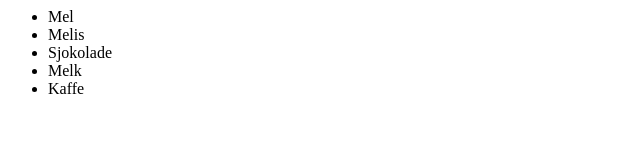
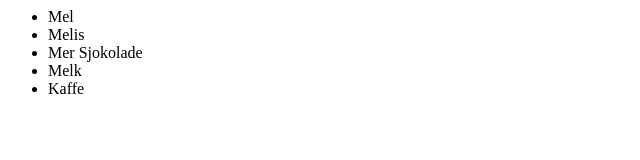
Before and after one commit to niklasraa/newGitTest, a plain HTML site: page index.html in a window 1280 px wide. Shown: the full height of the page, 0-640 px from the left. Drawn offline with Linux system fonts and the light colour scheme.

Commit message:
changed sjokolade

```diff
--- a/index.html
+++ b/index.html
@@ -4,7 +4,7 @@
 			<ul>
 				<li>Mel</li>
 				<li>Melis</li>
-				<li>Sjokolade</li>
+				<li>Mer Sjokolade</li>
 				<li>Melk</li>
 				<li>Kaffe</li>
 			</ul>
```
